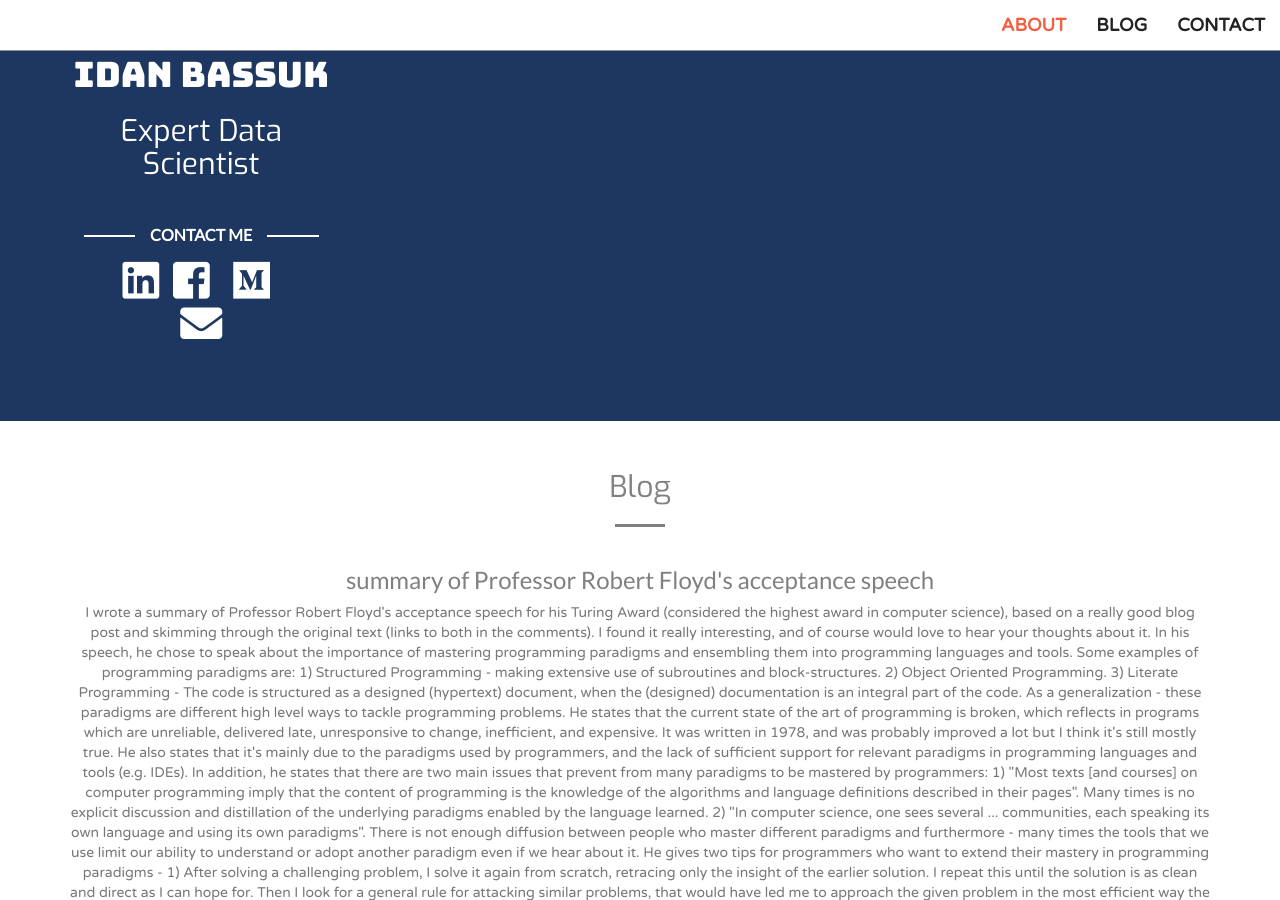
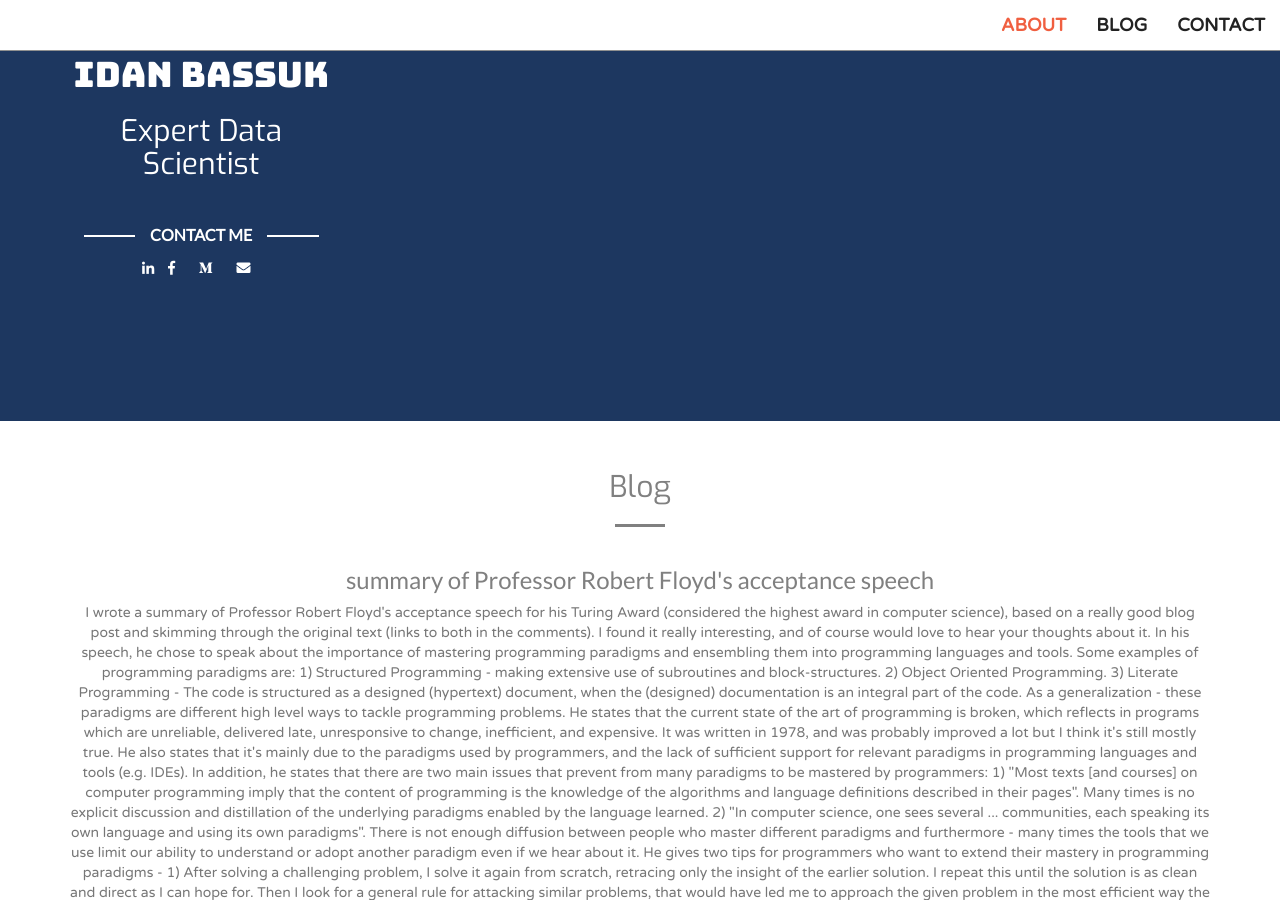
Before and after one commit to idan-bassuk/idan-bassuk.github.io, a Jekyll site: the page built from index.html, in a window 1280 px wide and 900 px high, scrolled down 1199 px. Built offline with Jekyll 4.4.1, drawn with Linux system fonts in a browser that asks for light colours; some web fonts are replaced.

Commit message:
Update social.html

```diff
--- a/_includes/social.html
+++ b/_includes/social.html
@@ -1,18 +1,18 @@
 <div class="social">
 <a href="https://www.linkedin.com/" target="_blank">
-  <i class="fab fa-linkedin fa-3x wow bounceIn"></i>
+  <i class="fab fa-linkedin-in wow bounceIn"></i>
 </a>
 
 <a href="{{ site.social.facebook-official }}" class="contact">
-  <i class="fab fa-facebook-square fa-3x wow bounceIn" data-wow-delay=".1s"></i>
+  <i class="fab fa-facebook-f wow bounceIn" data-wow-delay=".1s"></i>
 </a>
 
 <a href="mailto:{{ site.email }}" class="contact">
-  <i class="fab fa-medium fa-3x wow bounceIn"></i>
+  <i class="fab fa-medium-m wow bounceIn"></i>
 </a>
 
 <a href="mailto:{{ site.email }}" class="contact">
-  <i class="fas fa-envelope fa-3x wow bounceIn" data-wow-delay=".1s"></i>
+  <i class="fas fa-envelope wow bounceIn" data-wow-delay=".1s"></i>
 </a>
 
 </div>
```
